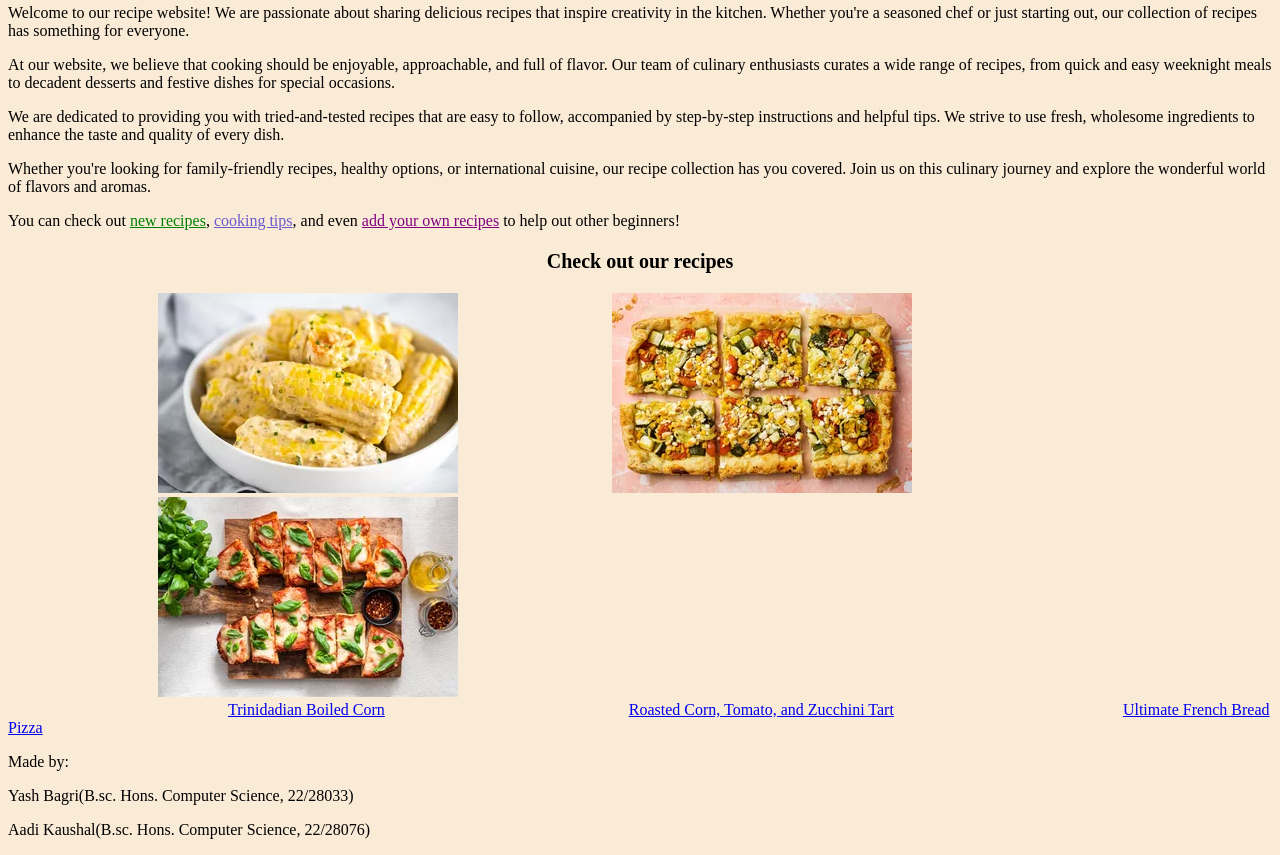
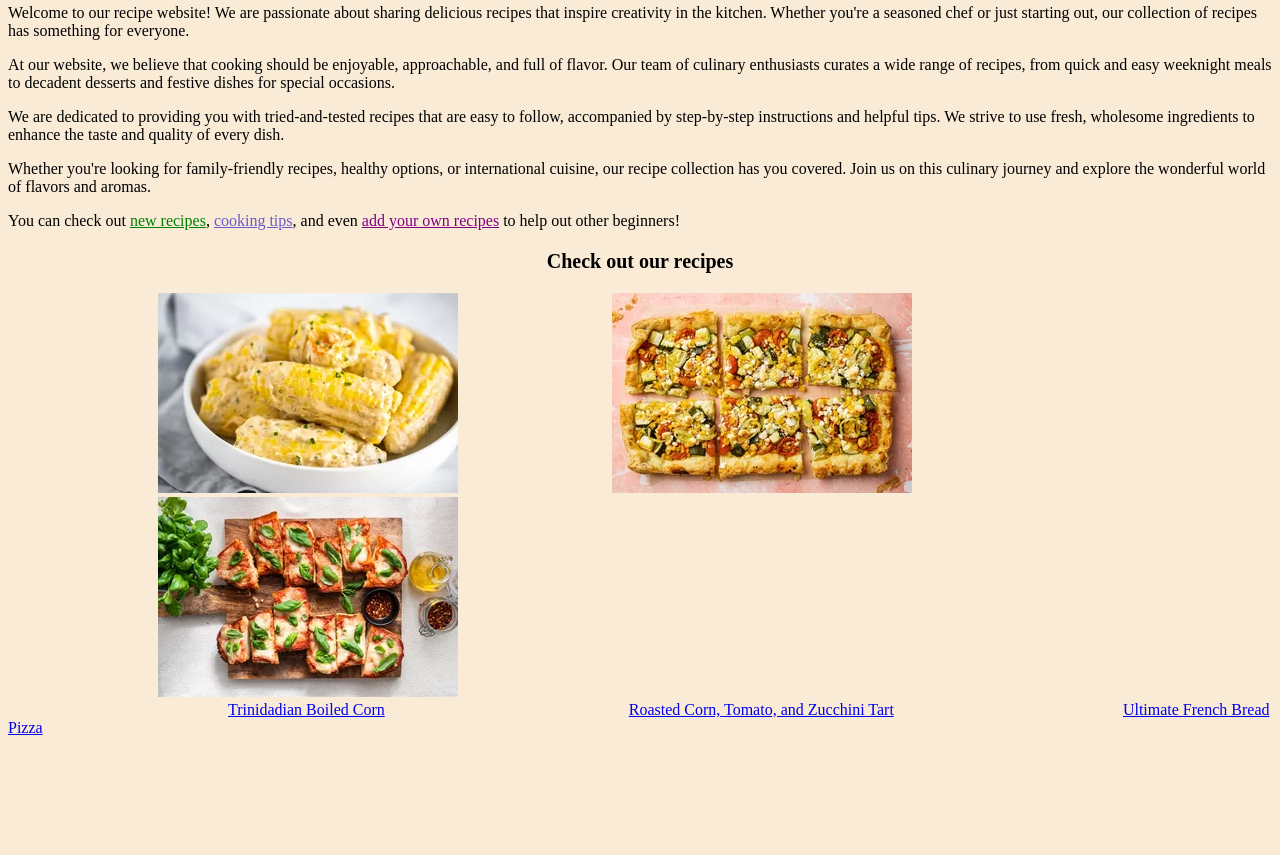
Before and after one commit to TheGenericUser/firstwebsite.github.io, a plain HTML site: page about.html in a window 1280 px wide. Shown: the part 80-935 px from the top of the page. After the commit the page ends 825 px from the top, so only its background shows below. Drawn offline with Linux system fonts and the light colour scheme.

Commit message:
Update about.html

```diff
--- a/about.html
+++ b/about.html
@@ -30,8 +30,5 @@
     <a style="padding-left:220px;" href="Trinidadian Boiled Corn.html">Trinidadian Boiled Corn</a>
     <a style="padding-left:240px;" href="Roasted Corn, Tomato, and Zucchini Tart.html">Roasted Corn, Tomato, and Zucchini Tart</a>
     <a style="padding-left:225px;" href="Ultimate French Bread Pizza.html">Ultimate French Bread Pizza</a>
-    <p>Made by:</p>
-    <p>Yash Bagri(B.sc. Hons. Computer Science, 22/28033)</p>
-    <p>Aadi Kaushal(B.sc. Hons. Computer Science, 22/28076)</p>
 </body>
 </html>
```
